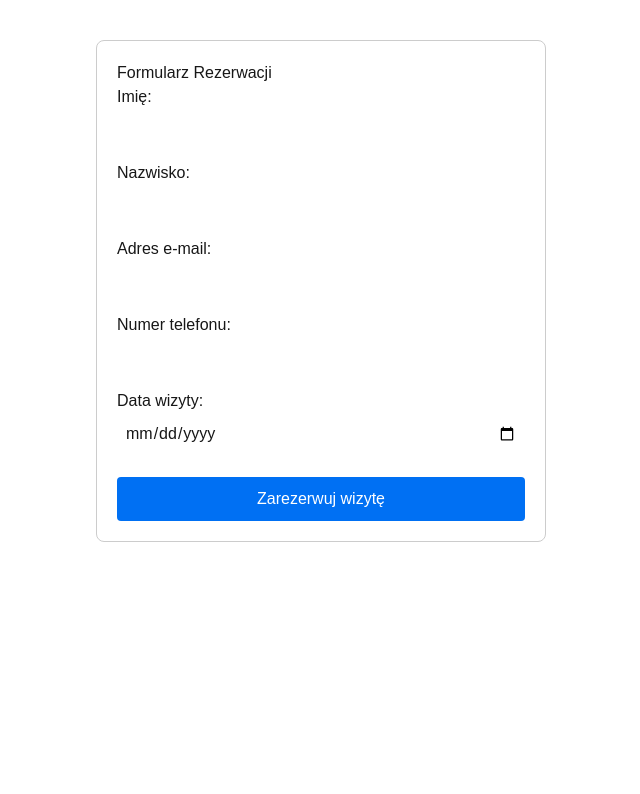
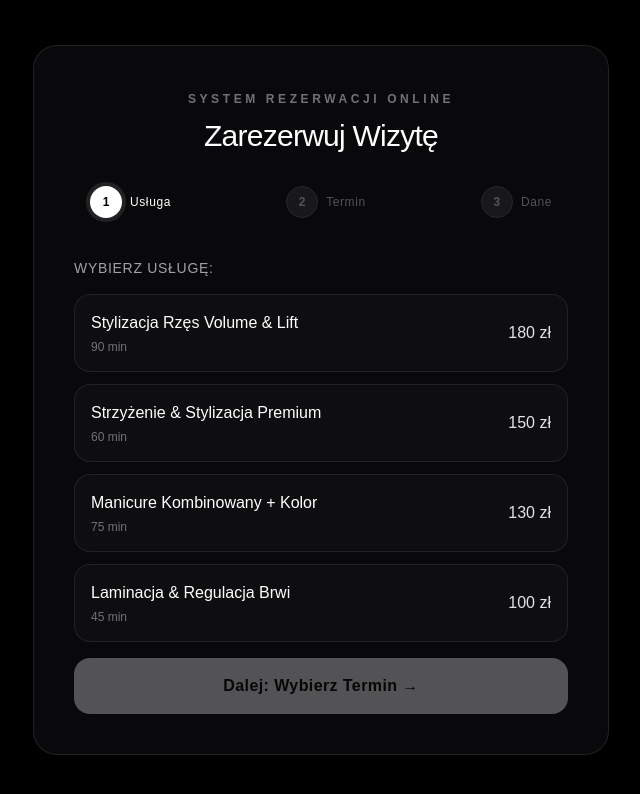
Before and after one commit to adelbertusshop/booking-app-mvp, a Next.js app: page / in a window 1280 px wide. Shown: the top 794 px of the page, without its empty margins (319-959 px from the left). Built offline with nearby package versions, Linux system fonts and the light colour scheme.

Commit message:
Upgrade UI to high-end minimalist beauty design

```diff
--- a/app/demo/book/page.tsx
+++ b/app/demo/book/page.tsx
@@ -1,169 +1,253 @@
 'use client';
 
-import { useState, useEffect } from 'react';
-import { useForm } from 'react-hook-form';
-import { zodResolver } from '@hookform/resolvers/zod';
-import { bookingSchema, BookingFormData } from '@/lib/schemas/booking';
+import { useState } from 'react';
 
-export default function BookingPage() {
-  const [availableSlots, setAvailableSlots] = useState<string[]>([]);
-  const [loadingSlots, setLoadingSlots] = useState(false);
+const SERVICES = [
+  { id: '1', name: 'Stylizacja Rzęs Volume & Lift', duration: '90 min', price: '180 zł' },
+  { id: '2', name: 'Strzyżenie & Stylizacja Premium', duration: '60 min', price: '150 zł' },
+  { id: '3', name: 'Manicure Kombinowany + Kolor', duration: '75 min', price: '130 zł' },
+  { id: '4', name: 'Laminacja & Regulacja Brwi', duration: '45 min', price: '100 zł' },
+];
+
+const TIME_SLOTS = ['09:00', '10:30', '12:00', '14:00', '15:30', '17:00'];
+
+export default function BookPage() {
+  const [step, setStep] = useState(1);
+  const [selectedService, setSelectedService] = useState('');
+  const [selectedDate, setSelectedDate] = useState('');
+  const [selectedTime, setSelectedTime] = useState('');
+  const [formData, setFormData] = useState({ name: '', phone: '', email: '' });
   const [loading, setLoading] = useState(false);
-  const [message, setMessage] = useState<{ type: 'success' | 'error'; text: string } | null>(null);
+  const [submitted, setSubmitted] = useState(false);
 
-  const {
-    register,
-    handleSubmit,
-    watch,
-    setValue,
-    reset,
-    formState: { errors },
-  } = useForm<BookingFormData>({
-    resolver: zodResolver(bookingSchema),
-    defaultValues: {
-      firstName: '',
-      lastName: '',
-      email: '',
-      phone: '',
-      date: '',
-      time: '',
-    },
+  const handleSubmit = async (e: React.FormEvent) => {
+    e.preventDefault();
+    setLoading(true);
+
+    try {
+      const res = await fetch('/api/appointments', {
+        method: 'POST',
+        headers: { 'Content-Type': 'application/json' },
+        body: JSON.stringify({
+          ...formData,
+          service: selectedService,
+          date: `${selectedDate} ${selectedTime}`,
+        }),
       });
 
-  const selectedDate = watch('date');
-  const selectedTime = watch('time');
-
-  // Pobieraj wolne sloty po zmianie daty
-  useEffect(() => {
-    if (!selectedDate) return;
-
-    async function fetchSlots() {
-      setLoadingSlots(true);
-      setValue('time', ''); // Reset wybranej godziny po zmianie daty
-
-      try {
-        const res = await fetch(`/api/appointments/available-slots?date=${selectedDate}&provider_id=1`);
-        const data = await res.json();
-
       if (res.ok) {
-          setAvailableSlots(data.slots || []);
+        setSubmitted(true);
       } else {
-          setAvailableSlots([]);
+        alert('Wystąpił błąd podczas rezerwacji. Spróbuj ponownie.');
       }
     } catch (err) {
-        console.error('Błąd pobierania slotów:', err);
-      } finally {
-        setLoadingSlots(false);
-      }
-    }
-
-    fetchSlots();
-  }, [selectedDate, setValue]);
-
-  const onSubmit = async (data: BookingFormData) => {
-    setLoading(true);
-    setMessage(null);
-
-    try {
-      const res = await fetch('/api/appointments/book', {
-        method: 'POST',
-        headers: { 'Content-Type': 'application/json' },
-        body: JSON.stringify(data),
-      });
-
-      const resData = await res.json();
-
-      if (!res.ok) {
-        throw new Error(resData.error || 'Wystąpił błąd podczas rezerwacji.');
-      }
-
-      setMessage({ type: 'success', text: 'Rezerwacja udana!' });
-      setAvailableSlots((prev) => prev.filter((slot) => slot !== data.time));
-      reset();
-    } catch (err: any) {
-      setMessage({ type: 'error', text: err.message });
+      console.error(err);
+      alert('Błąd połączenia z serwerem.');
     } finally {
       setLoading(false);
     }
   };
 
+  if (submitted) {
     return (
-    <div style={{ maxWidth: '450px', margin: '40px auto', padding: '20px', border: '1px solid #ccc', borderRadius: '8px' }}>
-      <h2>Formularz Rezerwacji</h2>
+      <main className="min-h-screen bg-black text-white flex items-center justify-center p-6">
+        <div className="max-w-md w-full bg-zinc-950 border border-zinc-800 rounded-2xl p-8 text-center space-y-6">
+          <div className="w-16 h-16 bg-emerald-500/10 text-emerald-400 rounded-full flex items-center justify-center mx-auto text-2xl border border-emerald-500/20">
+            ✓
+          </div>
+          <h2 className="text-2xl font-light tracking-wide text-zinc-100">Wizyta Zarezerwowana</h2>
+          <p className="text-zinc-400 text-sm leading-relaxed">
+            Dziękujemy! Potwierdzenie wysłaliśmy na Twój adres e-mail. Do zobaczenia w salonie!
+          </p>
+          <button
+            onClick={() => { setSubmitted(false); setStep(1); }}
+            className="w-full py-3 bg-zinc-900 hover:bg-zinc-800 text-zinc-300 rounded-xl font-medium transition duration-200 border border-zinc-700/50"
+          >
+            Zarezerwuj kolejną wizytę
+          </button>
+        </div>
+      </main>
+    );
+  }
 
-      {message && (
-        <div style={{ padding: '10px', marginBottom: '15px', borderRadius: '4px', backgroundColor: message.type === 'success' ? '#d4edda' : '#f8d7da', color: message.type === 'success' ? '#155724' : '#721c24' }}>
-          {message.text}
+  return (
+    <main className="min-h-screen bg-black text-zinc-100 flex items-center justify-center p-4 sm:p-6">
+      <div className="max-w-xl w-full bg-zinc-950 border border-zinc-800/80 rounded-3xl p-6 sm:p-10 shadow-2xl">
+        {/* Header */}
+        <div className="text-center mb-8">
+          <span className="text-xs uppercase tracking-[0.3em] text-zinc-500 font-semibold">System Rezerwacji Online</span>
+          <h1 className="text-3xl font-extralight tracking-tight text-white mt-2">Zarezerwuj Wizytę</h1>
+        </div>
+
+        {/* Step Indicator */}
+        <div className="flex justify-between items-center mb-10 px-4">
+          {[1, 2, 3].map((s) => (
+            <div key={s} className="flex items-center gap-2">
+              <div className={`w-8 h-8 rounded-full flex items-center justify-center text-xs font-semibold transition-all duration-300 ${
+                step === s
+                  ? 'bg-white text-black font-bold ring-4 ring-white/10'
+                  : step > s
+                  ? 'bg-zinc-800 text-emerald-400 border border-emerald-500/30'
+                  : 'bg-zinc-900 text-zinc-600 border border-zinc-800'
+              }`}>
+                {step > s ? '✓' : s}
+              </div>
+              <span className={`text-xs hidden sm:inline tracking-wider ${step === s ? 'text-white font-medium' : 'text-zinc-600'}`}>
+                {s === 1 ? 'Usługa' : s === 2 ? 'Termin' : 'Dane'}
+              </span>
+            </div>
+          ))}
+        </div>
+
+        {/* KROK 1: Wybór Usługi */}
+        {step === 1 && (
+          <div className="space-y-4">
+            <h2 className="text-sm uppercase tracking-wider text-zinc-400 mb-4 font-medium">Wybierz usługę:</h2>
+            <div className="grid gap-3">
+              {SERVICES.map((srv) => (
+                <button
+                  key={srv.id}
+                  onClick={() => setSelectedService(srv.name)}
+                  className={`w-full text-left p-4 rounded-2xl border transition-all duration-200 flex justify-between items-center ${
+                    selectedService === srv.name
+                      ? 'bg-zinc-900 border-white text-white shadow-lg shadow-white/5'
+                      : 'bg-zinc-900/40 border-zinc-800/80 hover:border-zinc-700 text-zinc-300'
+                  }`}
+                >
+                  <div>
+                    <div className="font-medium text-white">{srv.name}</div>
+                    <div className="text-xs text-zinc-500 mt-1">{srv.duration}</div>
+                  </div>
+                  <div className="font-light text-zinc-200">{srv.price}</div>
+                </button>
+              ))}
+            </div>
+            <button
+              disabled={!selectedService}
+              onClick={() => setStep(2)}
+              className="w-full mt-6 py-4 bg-white text-black rounded-2xl font-semibold tracking-wide hover:bg-zinc-200 disabled:opacity-30 disabled:cursor-not-allowed transition duration-200"
+            >
+              Dalej: Wybierz Termin →
+            </button>
           </div>
         )}
 
-      <form onSubmit={handleSubmit(onSubmit)} style={{ display: 'flex', flexDirection: 'column', gap: '12px' }}>
+        {/* KROK 2: Wybór Daty i Godziny */}
+        {step === 2 && (
+          <div className="space-y-6">
             <div>
-          <label style={{ display: 'block' }}>Imię:</label>
-          <input {...register('firstName')} style={{ width: '100%', padding: '8px' }} />
-          {errors.firstName && <span style={{ color: '#d9534f', fontSize: '12px' }}>{errors.firstName.message}</span>}
-        </div>
-
-        <div>
-          <label style={{ display: 'block' }}>Nazwisko:</label>
-          <input {...register('lastName')} style={{ width: '100%', padding: '8px' }} />
-          {errors.lastName && <span style={{ color: '#d9534f', fontSize: '12px' }}>{errors.lastName.message}</span>}
-        </div>
-
-        <div>
-          <label style={{ display: 'block' }}>Adres e-mail:</label>
-          <input type="email" {...register('email')} style={{ width: '100%', padding: '8px' }} />
-          {errors.email && <span style={{ color: '#d9534f', fontSize: '12px' }}>{errors.email.message}</span>}
-        </div>
-
-        <div>
-          <label style={{ display: 'block' }}>Numer telefonu:</label>
-          <input type="tel" {...register('phone')} style={{ width: '100%', padding: '8px' }} />
-          {errors.phone && <span style={{ color: '#d9534f', fontSize: '12px' }}>{errors.phone.message}</span>}
-        </div>
-
-        <div>
-          <label style={{ display: 'block' }}>Data wizyty:</label>
-          <input type="date" {...register('date')} style={{ width: '100%', padding: '8px' }} />
-          {errors.date && <span style={{ color: '#d9534f', fontSize: '12px' }}>{errors.date.message}</span>}
+              <label className="block text-sm uppercase tracking-wider text-zinc-400 mb-2 font-medium">Data wizyty:</label>
+              <input
+                type="date"
+                value={selectedDate}
+                onChange={(e) => setSelectedDate(e.target.value)}
+                className="w-full bg-zinc-900 border border-zinc-800 rounded-xl p-3 text-white focus:outline-none focus:border-white transition"
+              />
             </div>
 
             {selectedDate && (
               <div>
-            <label style={{ display: 'block', marginBottom: '6px' }}>Wybierz godzinę:</label>
-            {loadingSlots ? (
-              <p style={{ fontSize: '14px', color: '#666' }}>Sprawdzanie wolnych terminów...</p>
-            ) : availableSlots.length > 0 ? (
-              <div style={{ display: 'grid', gridTemplateColumns: 'repeat(3, 1fr)', gap: '8px' }}>
-                {availableSlots.map((slot) => (
+                <label className="block text-sm uppercase tracking-wider text-zinc-400 mb-3 font-medium">Dostępne godziny:</label>
+                <div className="grid grid-cols-3 gap-3">
+                  {TIME_SLOTS.map((time) => (
                     <button
-                    key={slot}
+                      key={time}
                       type="button"
-                    onClick={() => setValue('time', slot, { shouldValidate: true })}
-                    style={{
-                      padding: '8px',
-                      borderRadius: '4px',
-                      border: '1px solid #0070f3',
-                      backgroundColor: selectedTime === slot ? '#0070f3' : '#fff',
-                      color: selectedTime === slot ? '#fff' : '#0070f3',
-                      cursor: 'pointer',
-                    }}
+                      onClick={() => setSelectedTime(time)}
+                      className={`py-3 rounded-xl border text-sm font-medium transition ${
+                        selectedTime === time
+                          ? 'bg-white text-black border-white'
+                          : 'bg-zinc-900/60 border-zinc-800 hover:border-zinc-700 text-zinc-300'
+                      }`}
                     >
-                    {slot}
+                      {time}
                     </button>
                   ))}
                 </div>
-            ) : (
-              <p style={{ fontSize: '14px', color: '#d9534f' }}>Brak wolnych terminów w wybranym dniu.</p>
-            )}
-            {errors.time && <span style={{ color: '#d9534f', fontSize: '12px', display: 'block', marginTop: '4px' }}>{errors.time.message}</span>}
               </div>
             )}
 
-        <button type="submit" disabled={loading} style={{ padding: '10px', backgroundColor: '#0070f3', color: '#fff', border: 'none', borderRadius: '4px', cursor: 'pointer', marginTop: '10px' }}>
-          {loading ? 'Rezerwowanie...' : 'Zarezerwuj wizytę'}
+            <div className="flex gap-3 pt-4">
+              <button
+                onClick={() => setStep(1)}
+                className="w-1/3 py-4 bg-zinc-900 border border-zinc-800 text-zinc-400 rounded-2xl font-medium hover:bg-zinc-800 hover:text-white transition"
+              >
+                ← Wstecz
               </button>
+              <button
+                disabled={!selectedDate || !selectedTime}
+                onClick={() => setStep(3)}
+                className="w-2/3 py-4 bg-white text-black rounded-2xl font-semibold hover:bg-zinc-200 disabled:opacity-30 disabled:cursor-not-allowed transition"
+              >
+                Dalej: Twoje Dane →
+              </button>
+            </div>
+          </div>
+        )}
+
+        {/* KROK 3: Dane Klienta i Finalizacja */}
+        {step === 3 && (
+          <form onSubmit={handleSubmit} className="space-y-4">
+            <div className="bg-zinc-900/80 p-4 rounded-2xl border border-zinc-800/80 mb-6 text-xs text-zinc-400 space-y-1">
+              <div><strong className="text-zinc-200">Wybrana usługa:</strong> {selectedService}</div>
+              <div><strong className="text-zinc-200">Termin:</strong> {selectedDate} o {selectedTime}</div>
+            </div>
+
+            <div>
+              <label className="block text-xs uppercase tracking-wider text-zinc-400 mb-1">Imię i Nazwisko</label>
+              <input
+                required
+                type="text"
+                placeholder="np. Anna Kowalska"
+                value={formData.name}
+                onChange={(e) => setFormData({ ...formData, name: e.target.value })}
+                className="w-full bg-zinc-900 border border-zinc-800 rounded-xl p-3.5 text-white focus:outline-none focus:border-white transition"
+              />
+            </div>
+
+            <div>
+              <label className="block text-xs uppercase tracking-wider text-zinc-400 mb-1">Numer Telefonu</label>
+              <input
+                required
+                type="tel"
+                placeholder="+48 000 000 000"
+                value={formData.phone}
+                onChange={(e) => setFormData({ ...formData, phone: e.target.value })}
+                className="w-full bg-zinc-900 border border-zinc-800 rounded-xl p-3.5 text-white focus:outline-none focus:border-white transition"
+              />
+            </div>
+
+            <div>
+              <label className="block text-xs uppercase tracking-wider text-zinc-400 mb-1">Adres E-mail</label>
+              <input
+                required
+                type="email"
+                placeholder="anna@example.com"
+                value={formData.email}
+                onChange={(e) => setFormData({ ...formData, email: e.target.value })}
+                className="w-full bg-zinc-900 border border-zinc-800 rounded-xl p-3.5 text-white focus:outline-none focus:border-white transition"
+              />
+            </div>
+
+            <div className="flex gap-3 pt-6">
+              <button
+                type="button"
+                onClick={() => setStep(2)}
+                className="w-1/3 py-4 bg-zinc-900 border border-zinc-800 text-zinc-400 rounded-2xl font-medium hover:bg-zinc-800 hover:text-white transition"
+              >
+                ← Wstecz
+              </button>
+              <button
+                type="submit"
+                disabled={loading}
+                className="w-2/3 py-4 bg-white text-black rounded-2xl font-semibold hover:bg-zinc-200 disabled:opacity-50 transition"
+              >
+                {loading ? 'Rezerwuję...' : 'Zatwierdź Rezerwację'}
+              </button>
+            </div>
           </form>
+        )}
       </div>
+    </main>
   );
 }
```
Lines whose indentation alone changed are shown as unchanged.
